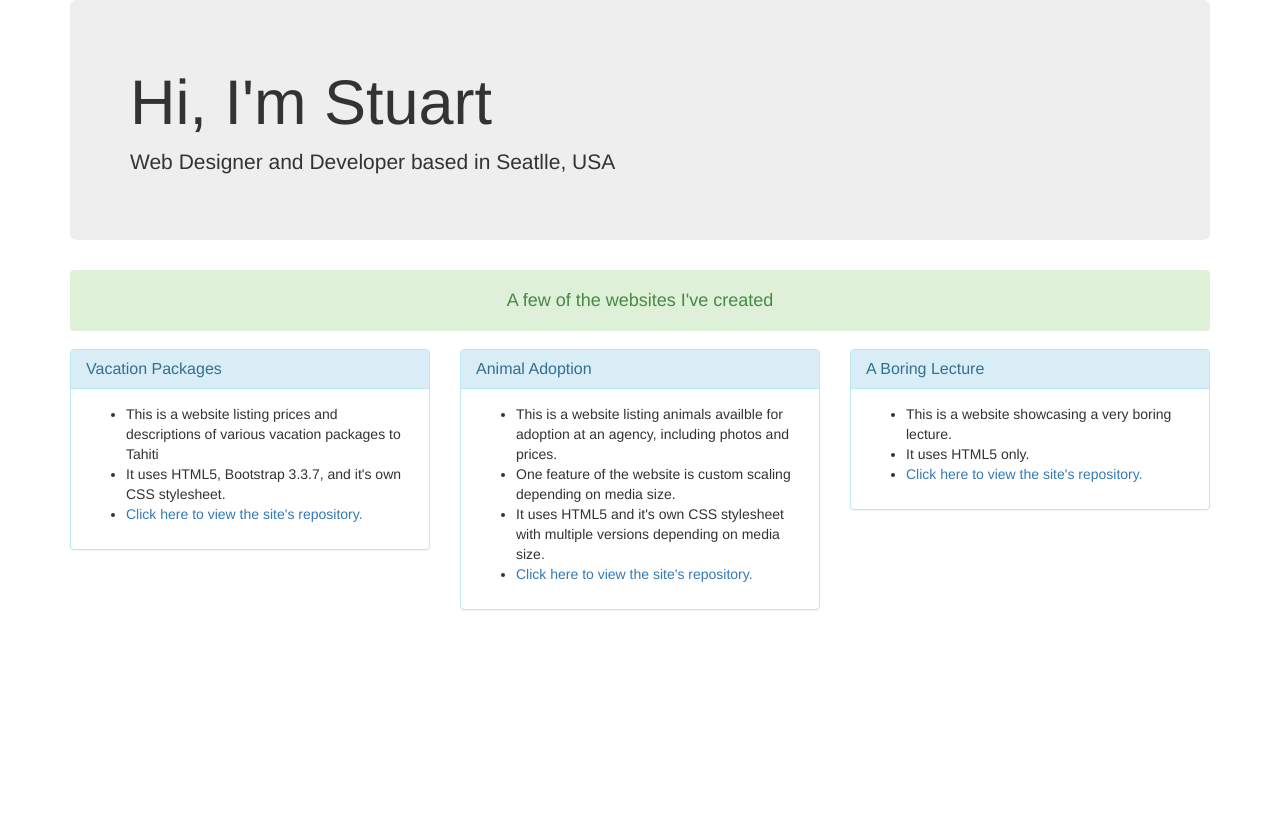
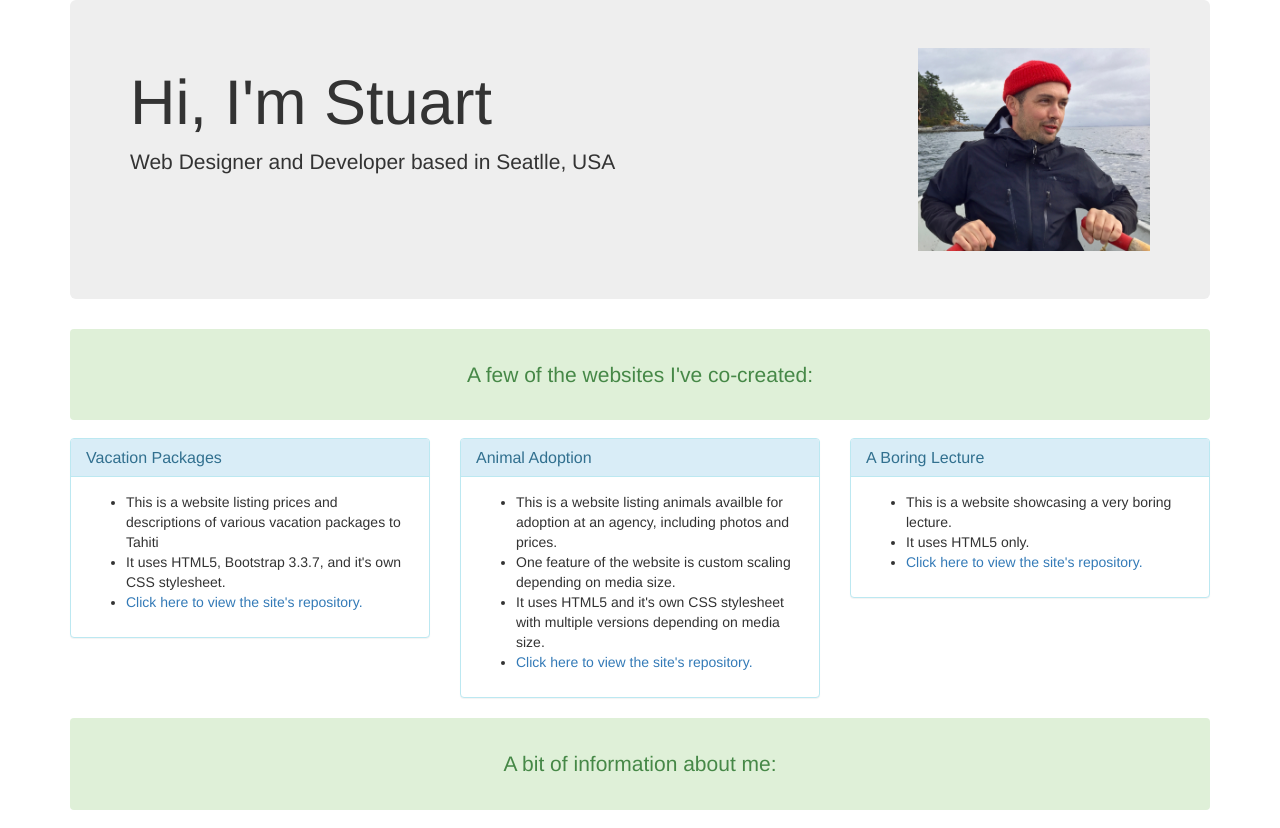
Before and after one commit to stuart-gill/portfolio, a plain HTML site: page index.html in a window 1280 px wide. Before the commit the page ends 800 px from the top, so only its background shows below. Drawn offline with Linux system fonts and the light colour scheme.

Commit message:
Add profile photo with ID tag and custom css styling thereof

```diff
--- a/css/styles.css
+++ b/css/styles.css
@@ -4,15 +4,16 @@ background-color: #dff0d8;
   border-color: #d6e9c6;
   color: #468847;
   padding: 10px;
-
   margin-bottom: 18px;
   border: 1px solid transparent;
   border-radius: 4px;
-content: " ";
-display: table;
-box-sizing: border-box;
   margin-left: auto;
   margin-right: auto;
   width: 100%;
   text-align: center;
 }
+
+#profile-pic {
+  height: 100%;
+  width: 100%;
+}
--- a/index.html
+++ b/index.html
@@ -6,13 +6,21 @@
     <link href="css/styles.css" rel="stylesheet" type="text/css">
   </head>
   <body>
+
     <div class="container">
       <div class="jumbotron">
-        <h1 class="display-4">Hi, I'm Stuart</h1>
-        <p class="lead">Web Designer and Developer based in Seatlle, USA</p>
+        <div class="row">
+          <div class="col-md-9">
+            <h1 class="display-4">Hi, I'm Stuart</h1>
+            <p class="lead">Web Designer and Developer based in Seatlle, USA</p>
+          </div>
+          <div class="col-md-3"?>
+            <img src = "img/stu.jpg" alt="pic of stu" id=profile-pic>
+          </div>
+        </div>
       </div>
       <div class="titlebar">
-        <h4>A few of the websites I've created</h4>
+        <h2 class="lead">A few of the websites I've co-created:</h2>
       </div>
       <div class="row">
         <div class="col-md-4">
@@ -58,6 +66,10 @@
             </div>
           </div>
         </div>
+      </div>
+      <div class="titlebar">
+        <h2 class="lead">A bit of information about me:</h2>
+      </div>
     </div>
   </body>
 </html>
```
Also changed, not shown: img/stu.jpg (added). Lines whose indentation alone changed are shown as unchanged.
